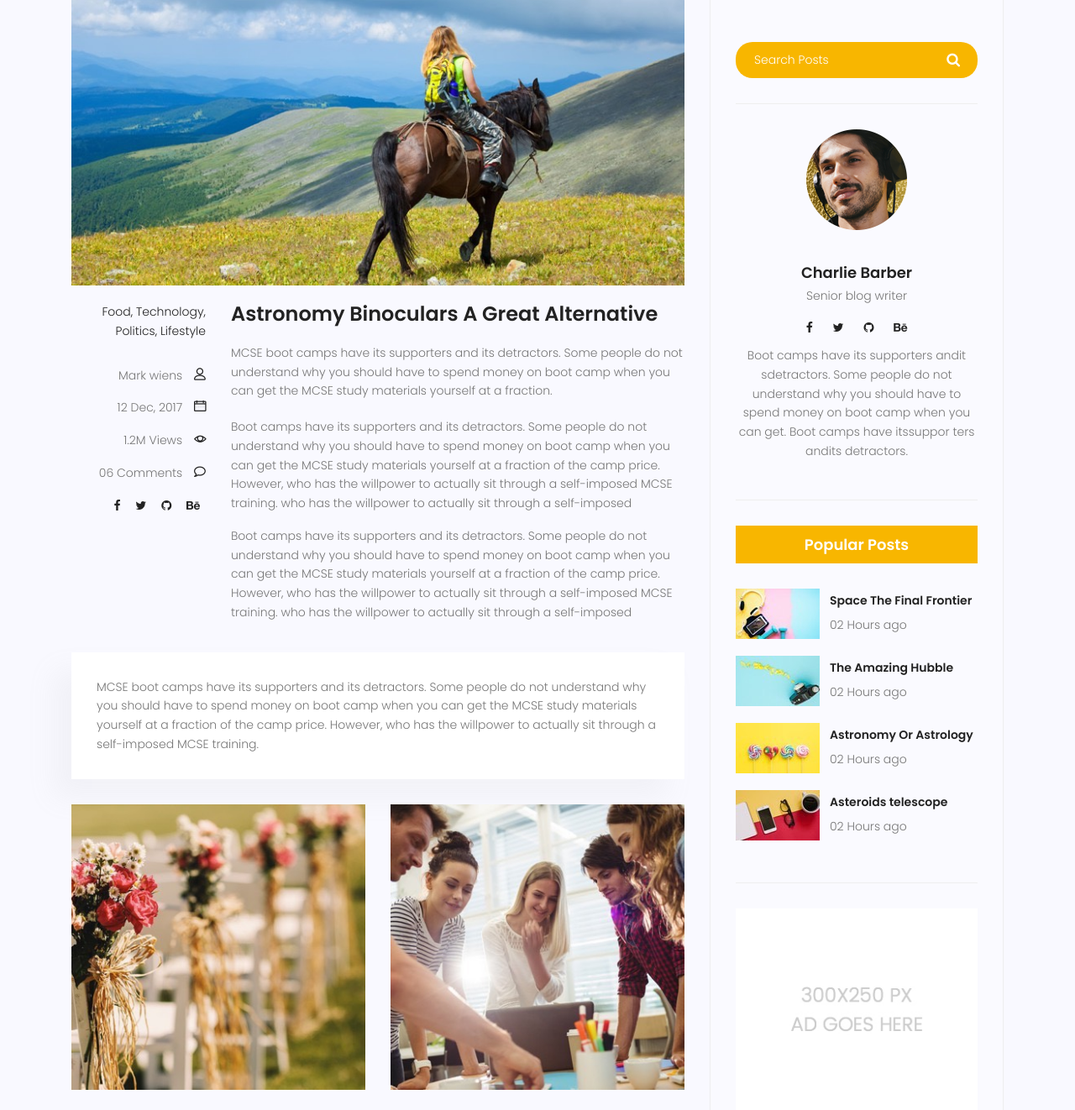
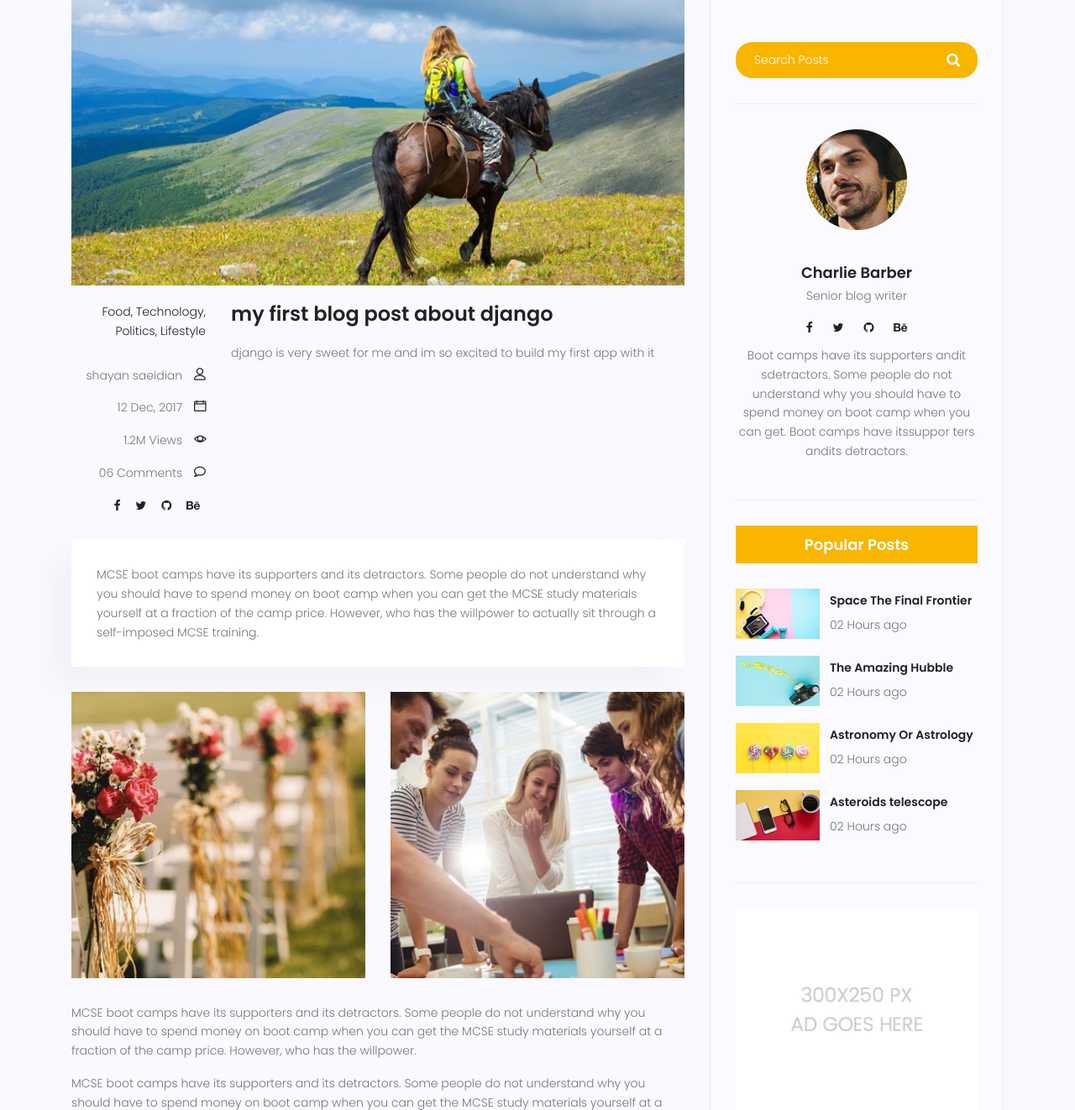
Before and after one commit to thesheox/django, a Django app: a page that uses templates/blog/blog-single.html in a window 1280 px wide. Shown: the part 421-1743 px from the top of the page at 84% size. Run offline with Django 4.2, Linux system fonts and the light colour scheme; some libraries are stand-ins or nearby versions.

Commit message:
first dynamic blog post about django

```diff
--- a/blog/views.py
+++ b/blog/views.py
@@ -6,4 +6,5 @@
 
 
 def blog_single (request):
-    return render(request,"blog/blog-single.html")
+
+    return render(request,"blog/blog-single.html",{'title':'my first blog post about django','content':'django is very sweet for me and im so excited to build my first app with it','author':'shayan saeidian'})
--- a/templates/blog/blog-single.html
+++ b/templates/blog/blog-single.html
@@ -38,7 +38,7 @@
 										<li><a href="#">Lifestyle</a></li>
 									</ul>
 									<div class="user-details row">
-										<p class="user-name col-lg-12 col-md-12 col-6"><a href="#">Mark wiens</a> <span class="lnr lnr-user"></span></p>
+										<p class="user-name col-lg-12 col-md-12 col-6"><a href="#">{{author}}</a> <span class="lnr lnr-user"></span></p>
 										<p class="date col-lg-12 col-md-12 col-6"><a href="#">12 Dec, 2017</a> <span class="lnr lnr-calendar-full"></span></p>
 										<p class="view col-lg-12 col-md-12 col-6"><a href="#">1.2M Views</a> <span class="lnr lnr-eye"></span></p>
 										<p class="comments col-lg-12 col-md-12 col-6"><a href="#">06 Comments</a> <span class="lnr lnr-bubble"></span></p>
@@ -51,16 +51,11 @@
 									</div>
 								</div>
 								<div class="col-lg-9 col-md-9">
-									<h3 class="mt-20 mb-20">Astronomy Binoculars A Great Alternative</h3>
+									<h3 class="mt-20 mb-20">{{title}}</h3>
 									<p class="excert">
-										MCSE boot camps have its supporters and its detractors. Some people do not understand why you should have to spend money on boot camp when you can get the MCSE study materials yourself at a fraction.
+									{{content}}
 									</p>
-									<p>
-										Boot camps have its supporters and its detractors. Some people do not understand why you should have to spend money on boot camp when you can get the MCSE study materials yourself at a fraction of the camp price. However, who has the willpower to actually sit through a self-imposed MCSE training. who has the willpower to actually sit through a self-imposed
-									</p>
-									<p>
-										Boot camps have its supporters and its detractors. Some people do not understand why you should have to spend money on boot camp when you can get the MCSE study materials yourself at a fraction of the camp price. However, who has the willpower to actually sit through a self-imposed MCSE training. who has the willpower to actually sit through a self-imposed
-									</p>
+
 								</div>
 								<div class="col-lg-12">
 									<div class="quotes">
--- a/website/urls.py
+++ b/website/urls.py
@@ -1,10 +1,11 @@
 
 from django.urls import path
-from website.views import home_view,contact_view,about_view
+from website.views import *
 app_name="website"
 urlpatterns = [
 
     path('',home_view,name="index" ),
     path('contact/',contact_view,name="contact" ),
-    path('about/',about_view,name="about" )
+    path('about/',about_view,name="about" ),
+    path('test',test_view,name="test" )
 ]
--- a/website/views.py
+++ b/website/views.py
@@ -9,3 +9,6 @@
 
 def contact_view(request):
     return render(request,"websites/contact.html")
+
+def test_view(request):
+    return render(request,"websites/test.html",{'name':'shayan','lastname':'saeidian'})
```
Also changed, not shown: templates/websites/test.html (added, +16 -0 lines).
